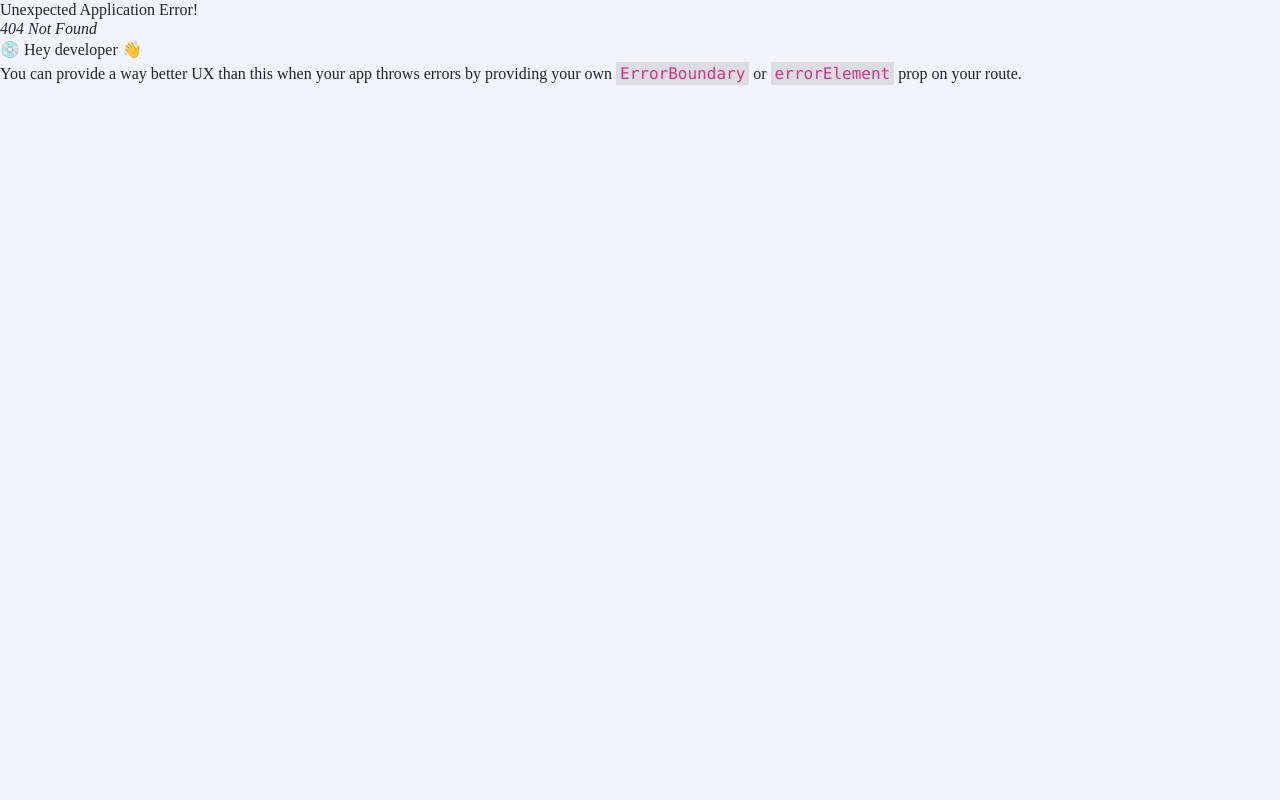
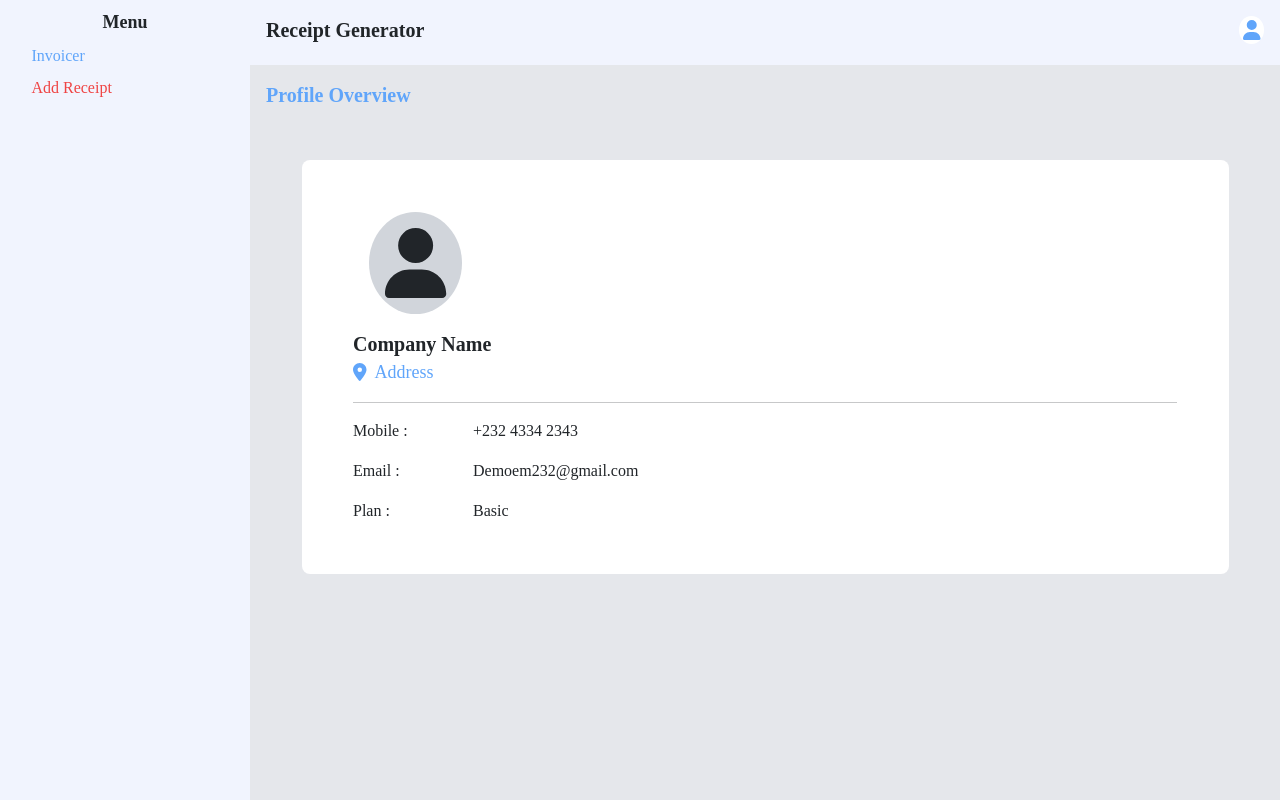
Before and after one commit to tobidechamp15/Receipt-Generator, a React (Create React App) app: page /dashboard/receipt in a window 1280 px wide. Before the commit this address had no page. Built offline with nearby package versions, Linux system fonts and the light colour scheme; a web font is replaced by a local one.

Commit message:
re-routing

```diff
--- a/src/Components/Dashboard.js
+++ b/src/Components/Dashboard.js
@@ -1,74 +1,16 @@
-import React, { useState, useEffect, useRef } from "react";
-import { Link } from "react-router-dom";
-// import FontAwesomeIcon from "@fortawesome/free-solid-svg-icons";
+import React from "react";
 import { FontAwesomeIcon } from "@fortawesome/react-fontawesome";
-import { faUser, faLocationDot } from "@fortawesome/free-solid-svg-icons";
+
 import {
   faHome,
   faUserCircle,
   faGear,
   faPowerOff,
 } from "@fortawesome/free-solid-svg-icons";
-
-import menu from "../assets/menu-ham.png";
+import { faUser, faLocationDot } from "@fortawesome/free-solid-svg-icons";
 
 const Dashboard = () => {
-  const [sidebarOpen, setSidebarOpen] = useState(false);
-  const sidebarRef = useRef(null);
-
-  const toggleSidebar = () => {
-    setSidebarOpen(!sidebarOpen);
-  };
-  useEffect(() => {
-    const handleOutsideClick = (e) => {
-      if (sidebarRef.current && !sidebarRef.current.contains(e.target)) {
-        setSidebarOpen(false);
-      }
-    };
-
-    document.addEventListener("mousedown", handleOutsideClick);
-
-    return () => {
-      document.removeEventListener("mousedown", handleOutsideClick);
-    };
-  }, []);
   return (
-    <section className="w-100">
-      <section
-        className={`flex w-[250px] p-2  xsm:bg-white  text flex-col h-screen z-50 fixed transition-all ease-in-out duration-700 ${
-          sidebarOpen ? "left-0  " : "xsm:-left-[250px]"
-        }`}
-        ref={sidebarRef}
-        id="side-bar"
-      >
-        <div className="w-[80%] flex flex-col self-center ">
-          <section className="text-lg font-bold  text-center">Menu</section>
-
-          <span className="bg-gradient-to-r  font-bold duration-300 bg-blue-300  rounded-xl px-3 py-2 t text-lg my-4">
-            Dashboard
-          </span>
-          <Link to="/home">
-            <span className="px-3 py-2  text-lg bg-">Add Receipt</span>
-          </Link>
-        </div>
-      </section>
-      <section className=" flex flex-col md:ms-[250px] h-screen">
-        <div className="flex w-100 b p-3 justify-between">
-          <img
-            src={menu}
-            alt="Add logo"
-            id="ham"
-            className="me-3 sm:hidden cursor-pointer"
-            onClick={toggleSidebar}
-          />
-          <span className="text-xl xs:hidden font-bold">Receipt Generator</span>
-          <div>
-            <FontAwesomeIcon
-              icon={faUser}
-              className="items-end justify-end self-end text-[20px] text-blue-400 bg-white p-1 rounded-[50%]"
-            />
-          </div>
-        </div>
     <div className="bg-gray-200 py-3 h-full">
       <span className="text-blue-400 m-3 my-3 font-bold text-xl">
         Profile Overview
@@ -100,8 +42,6 @@ const Dashboard = () => {
         </div>
       </div>
     </div>
-      </section>
-    </section>
   );
 };
 
--- a/src/Components/Dropdown.js
+++ b/src/Components/Dropdown.js
@@ -1,8 +1,8 @@
 import React from "react";
-import { Link } from 'react-router-dom'
+import { Link } from "react-router-dom";
 import settings from "../assets/settings.png";
 import profile from "../assets/user (1).png";
-import Dashboard from "../assets/home.png";
+import Invoicer from "../assets/home.png";
 import { FontAwesomeIcon } from "@fortawesome/react-fontawesome";
 import { faHome } from "@fortawesome/free-solid-svg-icons";
 import { faUserCircle } from "@fortawesome/free-solid-svg-icons";
@@ -13,13 +13,12 @@ const Dropdown = () => {
   return (
     <div className="flex flex-col px-2 py-1 bg-white text-blue-400 text-sm sm:rounded-xl  absolute top-[70px] right-0  duration-500 ease-in-out delay delay-700 w-full sm:w-fit sm:right-[20px] ">
       <ul className="flex flex-col g">
-        <Link to='/dashboard'>
-
-        <li className="flex gap-3  items-center cursor-pointer fw-bold  text-sm hover:bg-gray-200  hover:rounded-xl  px-8 duration-500 py-1">
-          <FontAwesomeIcon icon={faHome} size="2x" />
-          {/* <img src={home} className="w-[24px]" alt="" /> */}
-          Dashboard
-        </li>
+        <Link to="/dashboard">
+          <li className="flex gap-3  items-center cursor-pointer fw-bold  text-sm hover:bg-gray-200  hover:rounded-xl  px-8 duration-500 py-1">
+            <FontAwesomeIcon icon={faHome} size="2x" />
+            {/* <img src={home} className="w-[24px]" alt="" /> */}
+            Invoicer
+          </li>
         </Link>
         <li className="flex gap-3  items-center cursor-pointer text-sm hover:bg-gray-200  hover:rounded-xl  px-8 duration-500 py-1">
           <FontAwesomeIcon icon={faUserCircle} size="2x" />
--- a/src/Components/Home.js
+++ b/src/Components/Home.js
@@ -77,7 +77,7 @@ function Home() {
         />
       ) : (
         <section className="w-full h-full">
-          <Navbar />
+          {/* <Navbar /> */}
           <div className="flex justify-center items-center h-fit flex-col mt-[61px]">
             <div className="flex flex-col gap-2 p-[5%] w-full  h-full xs:mt-[30%] sm:mt-[10%] md:w-2/4 lg:w-1/3 bg-slate-100 border border-black md:rounded-3xl">
               {/* ... (Company and Customer input fields) */}
--- /dev/null
+++ b/src/Components/Invoicer.js
@@ -0,0 +1,86 @@
+import React, { useState, useEffect, useRef } from "react";
+import { Link } from "react-router-dom";
+import { NavLink, Outlet } from "react-router-dom";
+// import FontAwesomeIcon from "@fortawesome/free-solid-svg-icons";
+import { FontAwesomeIcon } from "@fortawesome/react-fontawesome";
+import { faUser, faBars } from "@fortawesome/free-solid-svg-icons";
+
+import menu from "../assets/menu-ham.png";
+
+const Invoicer = () => {
+  const [sidebarOpen, setSidebarOpen] = useState(false);
+  const sidebarRef = useRef(null);
+
+  const toggleSidebar = () => {
+    setSidebarOpen(!sidebarOpen);
+  };
+  useEffect(() => {
+    const handleOutsideClick = (e) => {
+      if (sidebarRef.current && !sidebarRef.current.contains(e.target)) {
+        setSidebarOpen(false);
+      }
+    };
+
+    document.addEventListener("mousedown", handleOutsideClick);
+
+    return () => {
+      document.removeEventListener("mousedown", handleOutsideClick);
+    };
+  }, []);
+
+  return (
+    <section className="w-100">
+      <section
+        className={`flex w-[250px] p-2  xsm:bg-white  text flex-col h-screen z-50 fixed transition-all ease-in-out duration-700 ${
+          sidebarOpen ? "left-0  " : "xsm:-left-[250px]"
+        }`}
+        ref={sidebarRef}
+        id="side-bar"
+      >
+        <div className="w-[80%] flex flex-col self-center gap-2 ">
+          <section className="text-lg font-bold  text-center">Menu</section>
+
+          <span className="">
+            <NavLink
+              to="/dashboard/receipt"
+              className={({ isActive }) =>
+                isActive ? "text-blue-400" : "text-red-500"
+              }
+            >
+              Invoicer
+            </NavLink>
+          </span>
+          <NavLink
+            to="/dashboard/home"
+            className={({ isActive }) =>
+              isActive ? "text-blue-400" : "text-red-500"
+            }
+          >
+            <span className="-">Add Receipt</span>
+          </NavLink>
+        </div>
+      </section>
+      <section className=" flex flex-col md:ms-[250px] h-screen">
+        <div className="flex w-100 b p-3 justify-between">
+
+          <FontAwesomeIcon
+            icon={faBars}
+            onClick={toggleSidebar}
+            className="me-3 sm:hidden cursor-pointer text-3xl text-blue-700 hover:fa-spin" spin
+          />
+          <span className="text-xl xs:hidden font-bold">Receipt Generator</span>
+          <div>
+            <FontAwesomeIcon
+              icon={faUser}
+              className="items-end justify-end self-end text-[20px] text-blue-400 bg-white p-1 rounded-[50%]"
+            />
+          </div>
+        </div>
+
+        <Outlet />
+      </section>
+    </section>
+  );
+};
+
+export default Invoicer;
--- a/src/index.css
+++ b/src/index.css
@@ -85,3 +85,8 @@ input[type="text"]::first-letter {
 .boxShadow {
   box-shadow: 10px 10px 10px rgb(203, 208, 209);
 }
+
+.active-tab {
+  color: #ff0000; /* Change the text color for active tabs */
+  background-color: #ffff00; /* Change the background color for active tabs */
+}
```
Also changed, not shown: src/index.js (+27 -15 lines), src/Components/Settings.js (added). Lines whose indentation alone changed are shown as unchanged.
